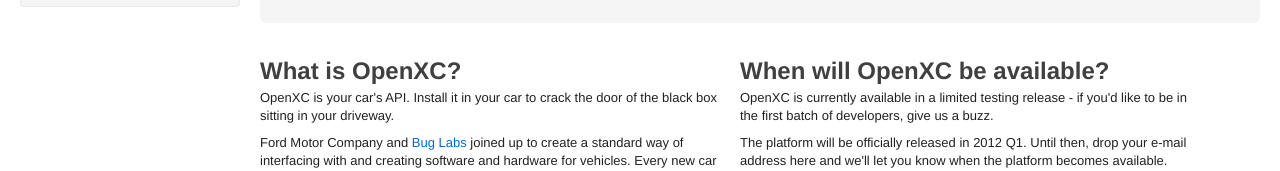
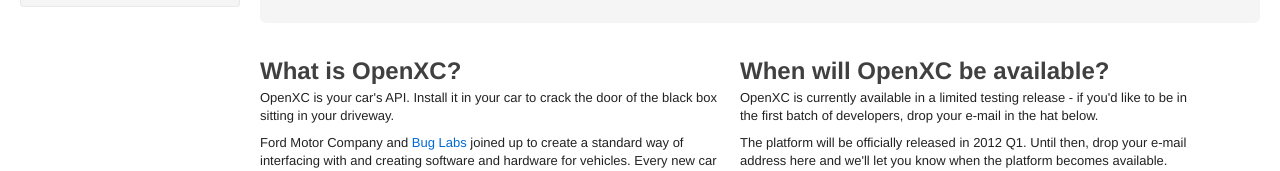
Before and after one commit to openxc/openxcplatform.com, a Jekyll site: the page built from index.html, in a window 1280 px wide and 1069 px high. Shown: the part 317-488 px from the top of the window. Built offline with Jekyll 4.4.1, drawn with Linux system fonts in a browser that asks for light colours; nearby versions of some CDN libraries; Markdown is read by kramdown in place of the engine named in the settings.

Commit message:
Clarify how to contact us.

```diff
--- a/index.html
+++ b/index.html
@@ -81,7 +81,8 @@
 
     <p>
         OpenXC is currently available in a limited testing release - if you'd
-        like to be in the first batch of developers, give us a buzz.
+        like to be in the first batch of developers, drop your e-mail in the hat
+        below.
     </p>
 
     <p>
```
